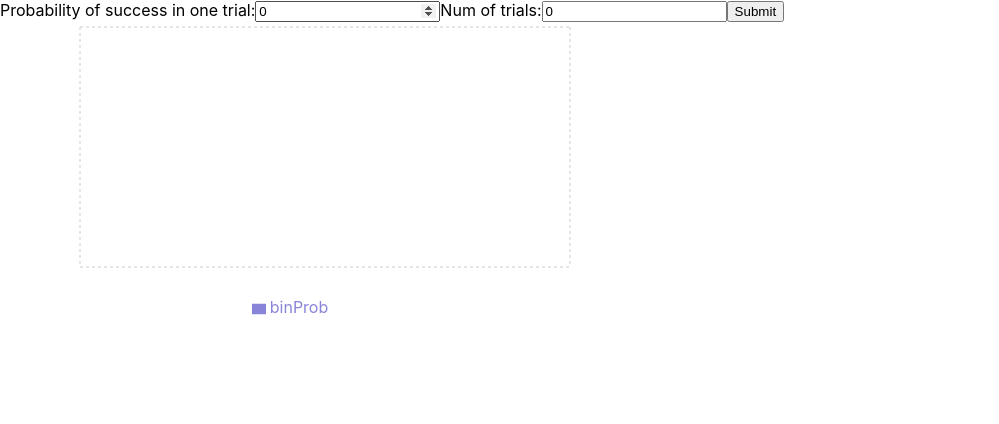
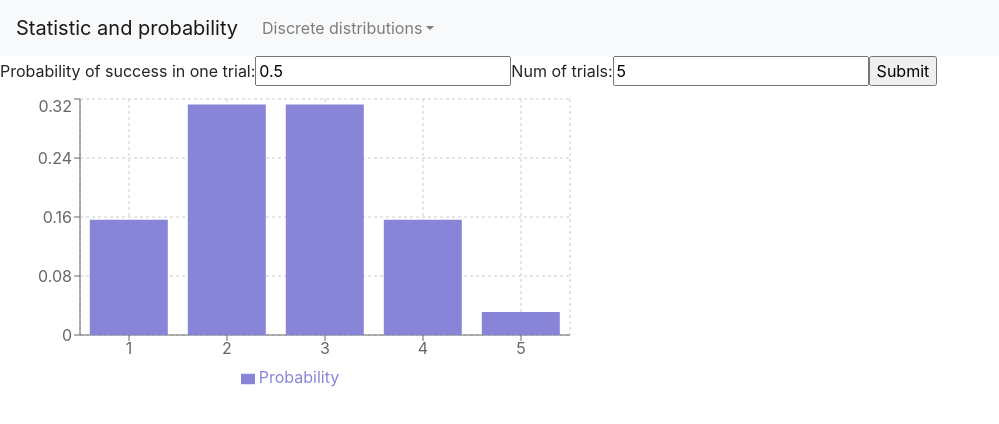
Before and after one commit to pbezglasny/probability-distributions-vis, a React (Create React App) app: page / in a window 1280 px wide. Shown: the top 424 px of the page, without its empty margins (0-999 px from the left). Built offline with nearby package versions, Linux system fonts and the light colour scheme.

Commit message:
Added nav bar.

```diff
--- a/package.json
+++ b/package.json
@@ -10,6 +10,7 @@
     "@testing-library/user-event": "^7.2.1",
     "bootstrap": "^4.4.1",
     "react": "^16.12.0",
+    "react-bootstrap": "^1.0.0-beta.16",
     "react-dom": "^16.12.0",
     "react-scripts": "3.3.0",
     "recharts": "^2.0.0-beta.1"
--- a/src/App.js
+++ b/src/App.js
@@ -1,23 +1,49 @@
 import React from 'react';
 import './App.css';
-import Binomial from "./distributions/Binomial"
+import Binomial from "./distributions/Binomial";
+import 'bootstrap/dist/css/bootstrap.min.css';
+import Navbar from "react-bootstrap/Navbar";
+import Nav from "react-bootstrap/Nav";
+import NavDropdown from "react-bootstrap/NavDropdown";
 
-// const items = [new SideBarItem("bernulli", "Bernulli")];
+
+const distrMap = {
+    'binom': <Binomial/>,
+    'bernoulli': <p/>
+};
 
 class App extends React.Component {
 
+
+    constructor(props) {
+        super(props);
+        this.state = {currentGraph: 'binom'};
+        this.handleSelectDistribution = this.handleSelectDistribution.bind(this);
+    }
+
+    handleSelectDistribution(event) {
+        this.setState({currentGraph: event});
+    }
+
     render() {
         return (
-            /* <div>
-                 <div>
-                     <Sidebar items={items}/>
-                 </div>
-                 <div>
-                     <p>adasdaaaaaaaaaaaaaaaaaaaaaaaaaaaaaaaaaaaaaaaaaaaaaaaaaaaaaaaaaa</p>
-                     <li>dasda</li>
-                 </div>
-             </div>*/
-            <Binomial/>
+            <div>
+                <Navbar bg="light" expand="lg">
+                    <Navbar.Brand href="#home">Statistic and probability</Navbar.Brand>
+                    <Navbar.Toggle aria-controls="basic-navbar-nav"/>
+                    <Navbar.Collapse id="basic-navbar-nav">
+                        <Nav className="mr-auto">
+                            <NavDropdown title="Discrete distributions" id="basic-nav-dropdown">
+                                <NavDropdown.Item eventKey="binom"
+                                                  onSelect={this.handleSelectDistribution}>Binomial</NavDropdown.Item>
+                                <NavDropdown.Item eventKey="bernoulli"
+                                                  onSelect={this.handleSelectDistribution}>Bernoulli</NavDropdown.Item>
+                            </NavDropdown>
+                        </Nav>
+                    </Navbar.Collapse>
+                </Navbar>
+                {distrMap[this.state.currentGraph]}
+            </div>
         )
     }
 }
--- a/src/distributions/Binomial.js
+++ b/src/distributions/Binomial.js
@@ -12,13 +12,11 @@ function nChooseK(n, k) {
     return res;
 }
 
-//{name:k, prob:p}
-
 class Binomial extends React.Component {
 
     constructor(props) {
         super(props);
-        this.state = {p: 0, n: 0, r: 0, data: []};
+        this.state = {p: 0.5, n: 5, data: []};
         this.handleChange = this.handleChange.bind(this);
         this.handleSubmit = this.handleSubmit.bind(this);
         this.barChartElement = React.createRef();
@@ -30,22 +28,22 @@ class Binomial extends React.Component {
     }
 
 
-    componentDidCatch(error, errorInfo) {
-        window.console.log(error);
-        window.console.log(errorInfo);
+    componentDidMount() {
+        this.drawChart();
     }
 
-    handleSubmit(event) {
-        let newR = this.state.p * this.state.n;
-        this.setState({'r': newR});
+    drawChart() {
         let newData = [];
-        window.console.log(newData);
         for (let k = 1; k <= this.state.n; k++) {
             let choose = nChooseK(this.state.n, k);
             let binProb = choose * Math.pow(this.state.p, k) * Math.pow(1 - this.state.p, this.state.n - k);
             newData.push({'name': k.toString(), 'binProb': binProb});
         }
         this.setState({data: newData});
+    }
+
+    handleSubmit(event) {
+        this.drawChart();
         event.preventDefault();
     }
 
@@ -72,7 +70,7 @@ class Binomial extends React.Component {
                     <YAxis/>
                     <Tooltip/>
                     <Legend/>
-                    <Bar dataKey="binProb" fill="#8884d8"/>
+                    <Bar dataKey="binProb" name="Probability" fill="#8884d8"/>
                 </BarChart>
             </div>
         );
```
Also changed, not shown: 1 other file (tests, documents, lock files or other folders).
